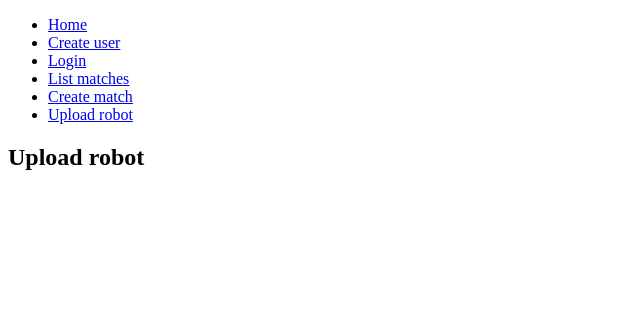
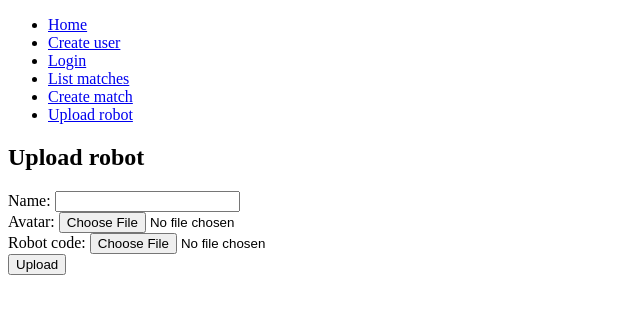
Before and after one commit to LosHackermans/PyRobots_FrontEnd, a React (Create React App) app in the folder pyrobots/: page /upload_robot in a window 1280 px wide. Shown: the top 314 px of the page, without its empty margins (0-640 px from the left). Built offline with nearby package versions, Linux system fonts and the light colour scheme.

Commit message:
upload robot form

```diff
--- a/pyrobots/package.json
+++ b/pyrobots/package.json
@@ -8,7 +8,9 @@
     "@testing-library/user-event": "^13.5.0",
     "react": "^18.2.0",
     "react-dom": "^18.2.0",
+    "react-hook-form": "^7.37.0",
     "react-router-dom": "^6.4.2",
+    "react-script": "^2.0.5",
     "react-scripts": "^5.0.1",
     "web-vitals": "^2.1.4"
   },
--- a/pyrobots/src/robot/upload.js
+++ b/pyrobots/src/robot/upload.js
@@ -1,5 +1,60 @@
+import { useState } from "react";
+import { useForm } from "react-hook-form";
+import { Navigate } from "react-router-dom";
+
 function Upload() {
-  return <h2>Upload robot</h2>
+
+  const { register, formState: { errors }, handleSubmit } = useForm();
+  const [error, setError] = useState("");
+
+  const onSubmit = (data, event) => {
+    event.preventDefault();
+
+    fetch(`${process.env.REACT_APP_BACKEND_URL}/upload_robot`, {
+      method:'POST',
+      headers: { "content-type": "aplication-json" },
+      body: JSON.stringify(data)
+    }).then((response) => {
+      //view api response. It shoud notify to user that robot has been added.
+      console.log("robot sent!");
+      Navigate("/");
+    }).catch((error) => {
+      setError(error.message);
+    });
+  }
+
+  return <div>
+    <h2>Upload robot</h2>
+      <form onSubmit={handleSubmit(onSubmit)}>
+        <div>
+          <label>Name: </label>
+          <input type="text" {...register("name", {
+            required: {value: true, message:"A name is required"}
+          })}/>
+          <span> {errors?.name?.message} </span>
+        </div>
+        <div>
+          <label>Avatar: </label>
+          <input
+            type="file"
+            accept="image/png, image/jpeg"
+            {...register('avatar', {
+            required:false
+          })} />
+        </div>
+        <div>
+          <label>Robot code: </label>
+          <input type="file" accept=".py" {...register('code', {
+            required: {value: true, message:"A code is required"}
+          })} />
+          <span> {errors?.code?.message} </span>
+        </div>
+
+
+        <input type={"submit"} value="Upload" />
+      </form>
+      {error && <span>{error}</span>}
+    </div>
   }
 
 export default Upload;
```
Also changed, not shown: 1 other file (tests, documents, lock files or other folders).
